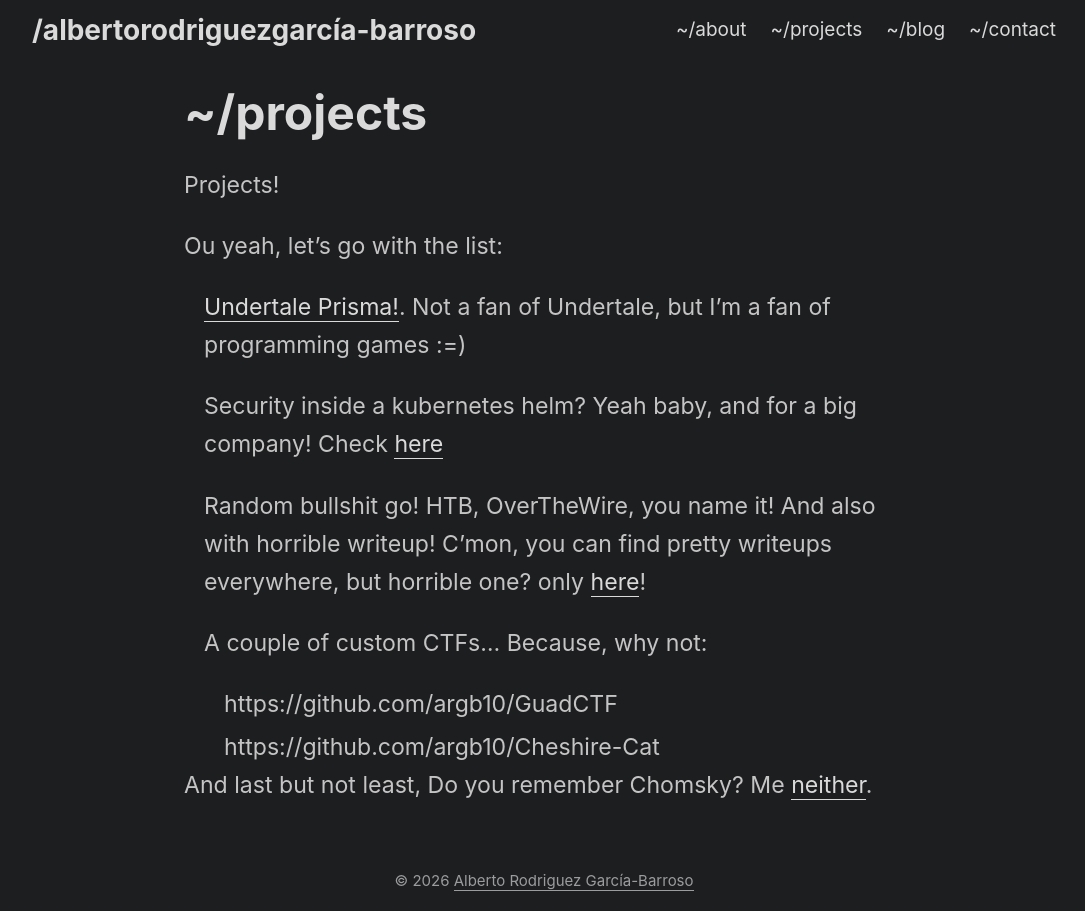
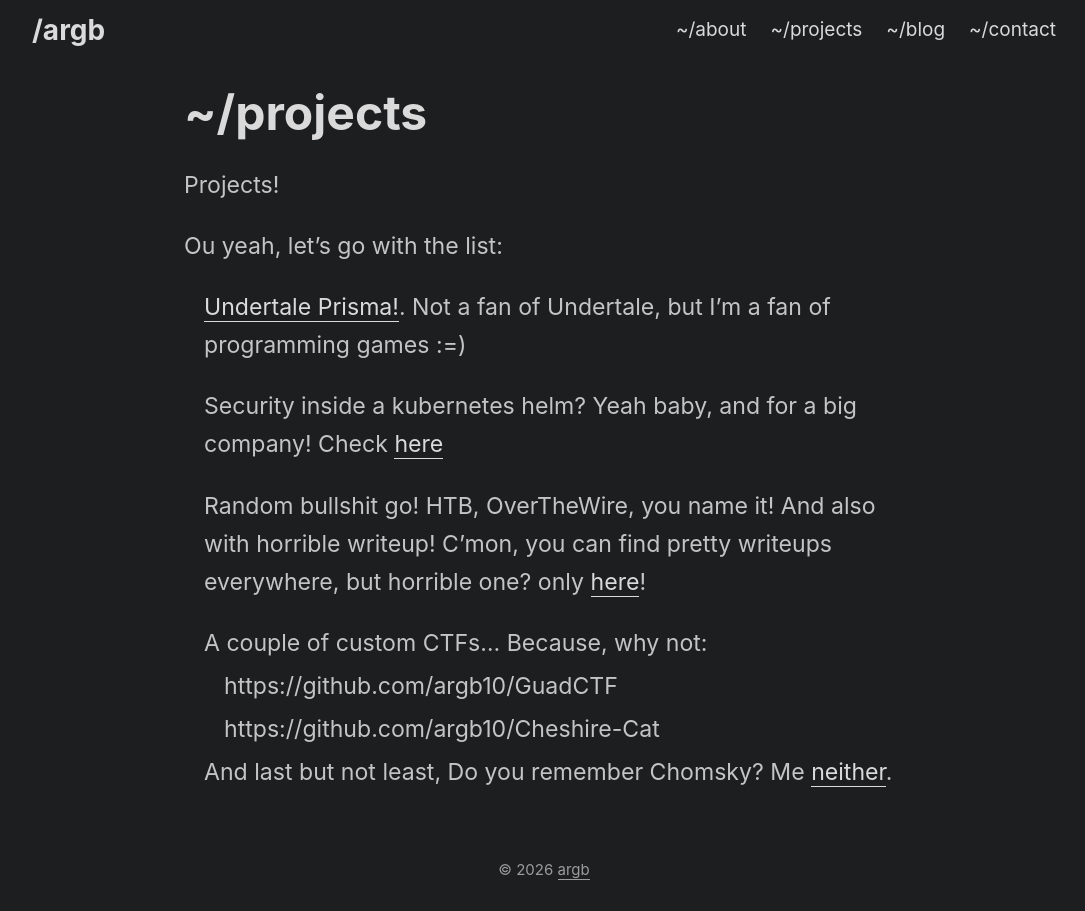
Before and after one commit to argb10/argb10.github.io, a Jekyll site: the page built from projects.md, in a window 1280 px wide. Shown: the whole page, without its empty margins (96-1181 px from the left). Built offline with Jekyll 4.4.1, drawn with Linux system fonts in a browser that asks for light colours.

Commit message:
Update author name in configuration, enhance contact and project pages formatting, and add layout to blog posts for PaperMod consistency

```diff
--- a/_config.yml
+++ b/_config.yml
@@ -79,7 +79,7 @@
 
 # Site Author
 author:
-  name             : "Alberto Rodriguez García-Barroso"
+  name             : "argb"
   avatar           : "/assets/images/image.png"
   bio              : "Security Researcher"
   location         : "ES"
@@ -231,7 +231,7 @@
 # Defaults
 defaults:
   - scope:
-      path: ""
+      path: "_posts"
       type: posts
     values:
       layout: papermod_post
--- a/projects.md
+++ b/projects.md
@@ -9,15 +9,15 @@
 
 Ou yeah, let's go with the list:
 
-- [Undertale Prisma!](https://github.com/argb10/UndertalePrisma). Not a fan of Undertale, but I'm a fan of programming games :=)
+* [Undertale Prisma!](https://github.com/argb10/UndertalePrisma). Not a fan of Undertale, but I'm a fan of programming games :=)
 
-- Security inside a kubernetes helm? Yeah baby, and for a big company! Check [here](https://github.com/argb10/graphdb-helm)
+* Security inside a kubernetes helm? Yeah baby, and for a big company! Check [here](https://github.com/argb10/graphdb-helm)
 
-- Random bullshit go! HTB, OverTheWire, you name it! And also with horrible writeup!
+* Random bullshit go! HTB, OverTheWire, you name it! And also with horrible writeup!
 C'mon, you can find pretty writeups everywhere, but horrible one? only [here](https://github.com/argb10/CyberSec)!
 
-- A couple of custom CTFs... Because, why not:
-    - https://github.com/argb10/GuadCTF
-    - https://github.com/argb10/Cheshire-Cat
+* A couple of custom CTFs... Because, why not:
+    * https://github.com/argb10/GuadCTF
+    * https://github.com/argb10/Cheshire-Cat
 
-And last but not least, Do you remember Chomsky? Me [neither](https://github.com/argb10/ChomskyGLC).
+* And last but not least, Do you remember Chomsky? Me [neither](https://github.com/argb10/ChomskyGLC).
```
Also changed, not shown: _posts/2023-03-17-Nessus.md (+1 -0 lines), _posts/2023-03-17-OpenVAS.md (+1 -0 lines), _posts/2024-04-24-Precious.md (+1 -1 lines), contact.md (+6 -1 lines), 2 other files.
